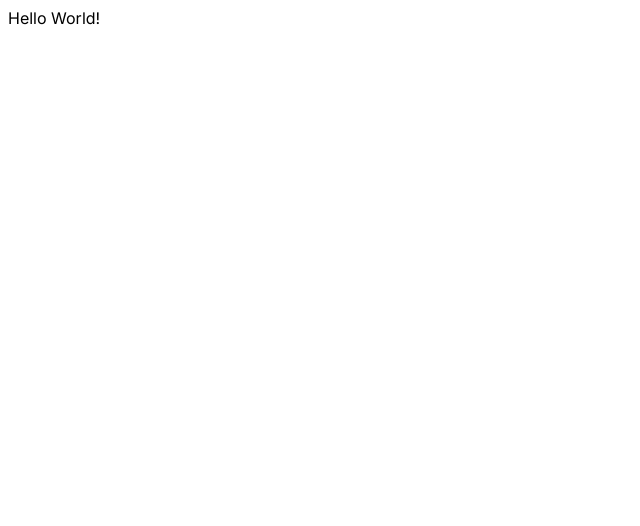
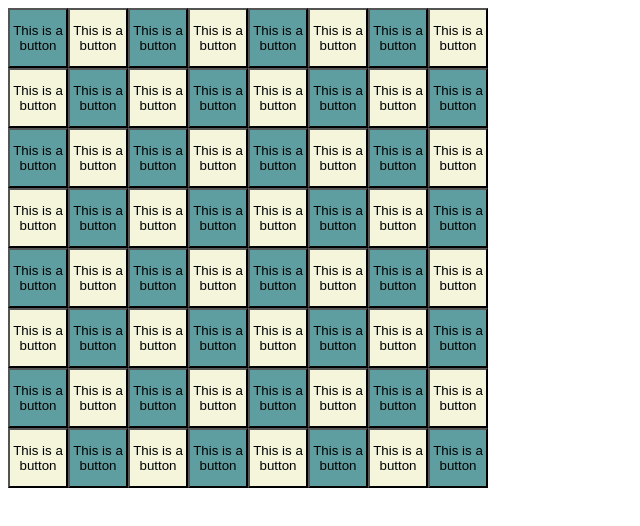
Before and after one commit to twjwesterhold/chess-text, a Next.js app: page / in a window 1280 px wide. Shown: the top 526 px of the page, without its empty margins (0-640 px from the left). Built offline with nearby package versions, Linux system fonts and the light colour scheme.

Commit message:
Configure prettier, eslint, start building board

```diff
--- a/app/page.tsx
+++ b/app/page.tsx
@@ -1,9 +1,7 @@
+import Board from "./ui/board";
+
 const HomePage = () => {
-  return (
-    <div>
-      Hello World!
-    </div>
-  );
-}
+  return <Board />;
+};
 
 export default HomePage;
--- a/app/style/fonts.ts
+++ b/app/style/fonts.ts
@@ -1,3 +1,3 @@
-import { Inter } from 'next/font/google';
+import { Inter } from "next/font/google";
 
-export const inter = Inter({ subsets: ['latin'] });
+export const inter = Inter({ subsets: ["latin"] });
--- /dev/null
+++ b/app/styles.css
@@ -0,0 +1,12 @@
+.square {
+  height: 60px;
+  padding: 0;
+  width: 60px;
+}
+
+.white {
+  background: beige;
+}
+.black {
+  background: cadetblue;
+}
--- /dev/null
+++ b/app/ui/board.tsx
@@ -0,0 +1,33 @@
+"use client";
+
+const Square = ({ color }) => {
+  const handleClick = () => {
+    console.log("clicked!");
+  };
+
+  return (
+    <button className={`square ${color}`} onClick={handleClick}>
+      This is a button
+    </button>
+  );
+};
+
+const Board = () => {
+  const board = [];
+  for (let rank = 0; rank < 8; rank++) {
+    const row = [];
+    for (let file = 0; file < 8; file++) {
+      row.push(
+        <Square
+          key={`${rank}${file}`}
+          color={(rank + file) % 2 === 0 ? "black" : "white"}
+        />,
+      );
+    }
+    board.push(<div key={rank}>{row}</div>);
+  }
+
+  return <div>{board}</div>;
+};
+
+export default Board;
```
Also changed, not shown: app/layout.tsx (+4 -5 lines), package.json (+9 -2 lines), tsconfig.json (+3 -14 lines), 2 other files (tests, documents, lock files or other folders).
